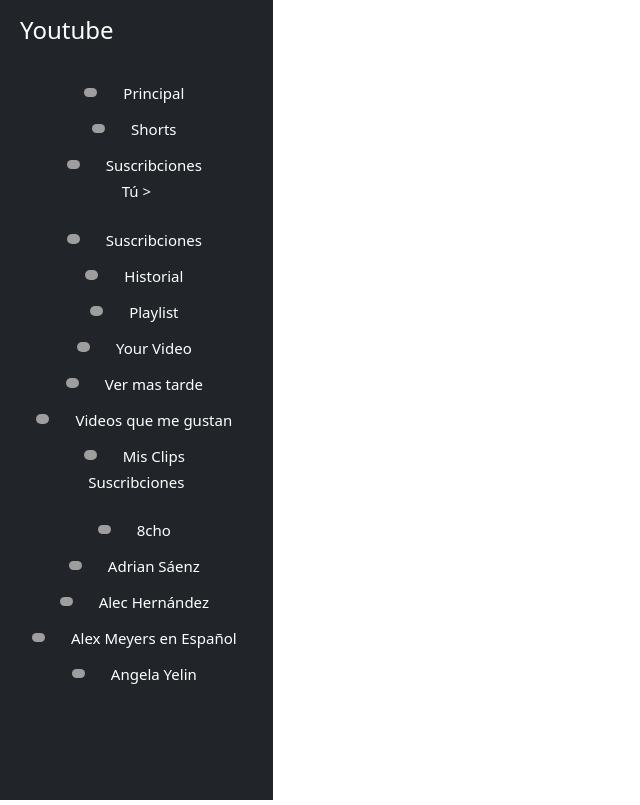
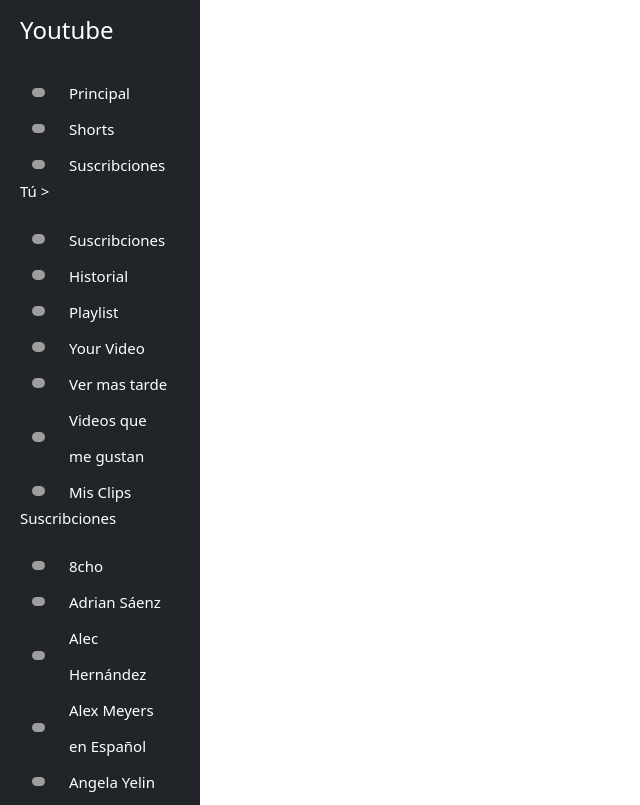
Before and after one commit to MarcelaTovar/ExamenUx1, a React (Create React App) app in the folder examenux/: page / in a window 1280 px wide. Shown: the whole page, without its empty margins (0-640 px from the left). Built offline with nearby package versions, Linux system fonts and the light colour scheme; grey boxes are pictures that could not be loaded.

Commit message:
Alineacion de la barra lateral

```diff
--- a/examenux/src/atoms/IconsBL/IconBL.css
+++ b/examenux/src/atoms/IconsBL/IconBL.css
@@ -5,5 +5,5 @@
 .button-text {
     color: white;
     font-size: 15px;
-    margin-left: 10px;
+    margin-left:0px;
 }
--- a/examenux/src/molecules/Barra/Barra.css
+++ b/examenux/src/molecules/Barra/Barra.css
@@ -1,25 +1,49 @@
+
+.container-fluid {
+    display: flex;
+    justify-content: flex-start;
+    text-align: left;
+}
+p{
+    font-size: 15px;
+    color: white;
+}
+.container-fluid {
+    display: flex;
+    justify-content: flex-start;
+}
+
+.sidebar {
+    width: 200px;
+}
+
+.nav-item {
+    margin-bottom: 0;
+}
+
+.nav-item .btn-link {
+    background-color: transparent;
+    border: none;
+    padding: 0;
+    display: flex;
+    align-items: center;
+    width: 100%;
+}
 
 .nav-item .btn-link:hover {
     background-color: grey;
     color: white;
 }
 
-.nav-item .btn-link {
-    background-color: transparent;
-    border: none;
-    padding: 0;
+.img-icon {
+    max-width: 20px;
+    max-height: auto;
+    margin-right: 0px;
 }
 
 .button-text {
     color: white;
     font-size: 15px;
-    margin-left: 2px;
     text-align: left;
+    margin: 0;
 }
-.container-fluid{
-    align-items:flex-start;
-}
-p{
-    font-size: 15px;
-    color: white;
-}
--- a/examenux/src/molecules/Barra/Barra.js
+++ b/examenux/src/molecules/Barra/Barra.js
@@ -14,7 +14,7 @@
             <div class="row flex-nowrap">
 
                 {/**Aqui ajustamos el tamaño de la nav bar */}
-                <div class="bg-dark col-auto col-md-1.5 col-lg-1.5 min-vh-100 d-flex flex-column justify-content-between sidebar">
+                <div class="bg-dark col-auto col-md-1.5 col-lg-1.5 min-vh-100 d-flex flex-column align-items-start sidebar">
 
                     <div class="bg-dark p-2">
                         <a class="d-flex text-decoration-none mt-1 align-items-center text-white">
```
